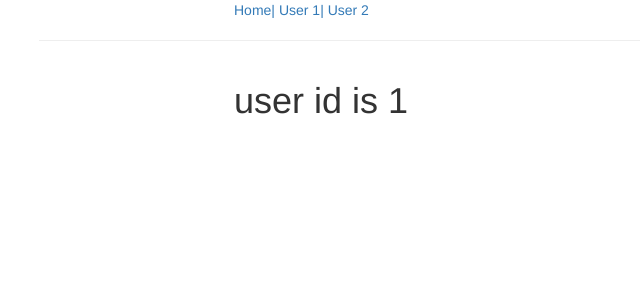
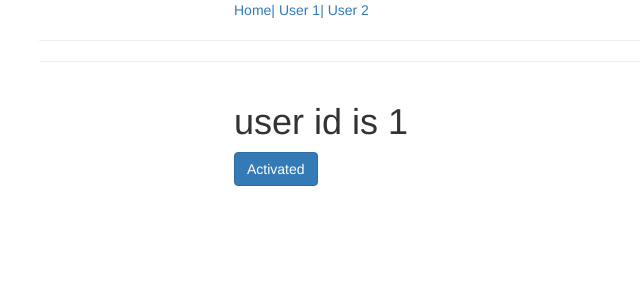
Before and after one commit to Knightch/Angular-Course, an Angular app in the folder My-First-App/: page /user/1 in a window 1280 px wide. Shown: the top 300 px of the page, without its empty margins (31-671 px from the left). Built offline with nearby package versions, Linux system fonts and the light colour scheme.

Commit message:
Subjects

```diff
--- a/My-First-App/src/app/app.component.html
+++ b/My-First-App/src/app/app.component.html
@@ -7,6 +7,8 @@
     </div>
   </div>
   <hr>
+  <p *ngIf="activated">Activated!</p>
+  <hr>
   <div class="row">
     <div class="col-xs-12 col-md-8 col-sm-offset-1 col-md-offset-2">
       <router-outlet></router-outlet>
--- a/My-First-App/src/app/app.component.ts
+++ b/My-First-App/src/app/app.component.ts
@@ -1,14 +1,24 @@
-import { Component } from '@angular/core';
+import { Component, OnDestroy, OnInit } from '@angular/core';
+import { Subscription } from 'rxjs';
+import { AppService } from './app.service';
 
 @Component({
   selector: 'app-root',
   templateUrl: './app.component.html',
   styleUrls: ['./app.component.css']
 })
-export class AppComponent {
-
-
-  onNavigate() {
-
+export class AppComponent implements OnInit,OnDestroy {
+  activated = false;
+  private activeSubscribe: Subscription;
+  constructor(private appservice:AppService){}
+  ngOnInit() {
+    this.activeSubscribe=this.appservice.activatedEvent.subscribe(
+      (didActive) => {
+        this.activated = didActive;
+      }
+    );
+  }
+  ngOnDestroy() {
+    this.activeSubscribe.unsubscribe();
   }
 }
--- /dev/null
+++ b/My-First-App/src/app/app.service.ts
@@ -0,0 +1,7 @@
+import { EventEmitter, Injectable } from "@angular/core";
+import { Subject } from "rxjs";
+@Injectable({providedIn:'root'})
+export class AppService{
+    //activatedEvent = new EventEmitter<boolean>();
+    activatedEvent = new Subject<boolean>();
+}
--- a/My-First-App/src/app/home/home.component.ts
+++ b/My-First-App/src/app/home/home.component.ts
@@ -1,5 +1,7 @@
 import { Component, OnDestroy, OnInit } from '@angular/core';
-import { interval, Observable, Subscription } from 'rxjs';
+import { Observable, Subscription } from 'rxjs';
+import { map } from 'rxjs/operators';
+
 
 @Component({
   selector: 'app-home',
@@ -30,13 +32,15 @@ export class HomeComponent implements OnInit, OnDestroy {
       }
     );
 
-    this.firstObsSubscription = customIntervalObserver.subscribe(
+    this.firstObsSubscription = customIntervalObserver.pipe(map((data: number) => {
+      return 'Round:' + (data + 1);
+    })).subscribe(
       data => {
         console.log(data);
       }, error => {
         console.log(error);
         alert(error.message)
-    }, () => {
+      }, () => {
         console.log('completed');
       }
     )
--- a/My-First-App/src/app/users/users.component.html
+++ b/My-First-App/src/app/users/users.component.html
@@ -1 +1,2 @@
 <h1>user id is {{id}}</h1>
+<button class="btn btn-primary" (click)=activated()>Activated</button>
--- a/My-First-App/src/app/users/users.component.ts
+++ b/My-First-App/src/app/users/users.component.ts
@@ -1,5 +1,6 @@
 import { Component, OnInit } from '@angular/core';
 import { ActivatedRoute, Params } from '@angular/router';
+import { AppService } from '../app.service';
 import { User } from '../user.model';
 
 @Component({
@@ -10,12 +11,15 @@ import { User } from '../user.model';
 export class UsersComponent implements OnInit {
 
   id: number;
-  constructor(private route: ActivatedRoute) { }
+  constructor(private route: ActivatedRoute, private appservice:AppService) { }
 
   ngOnInit() {
     this.route.params.subscribe((params: Params) => {
       this.id = +params.id;
     });
   }
-
+  activated() {
+    //this.appservice.activatedEvent.emit(true);
+    this.appservice.activatedEvent.next(true);
+ }
 }
```
